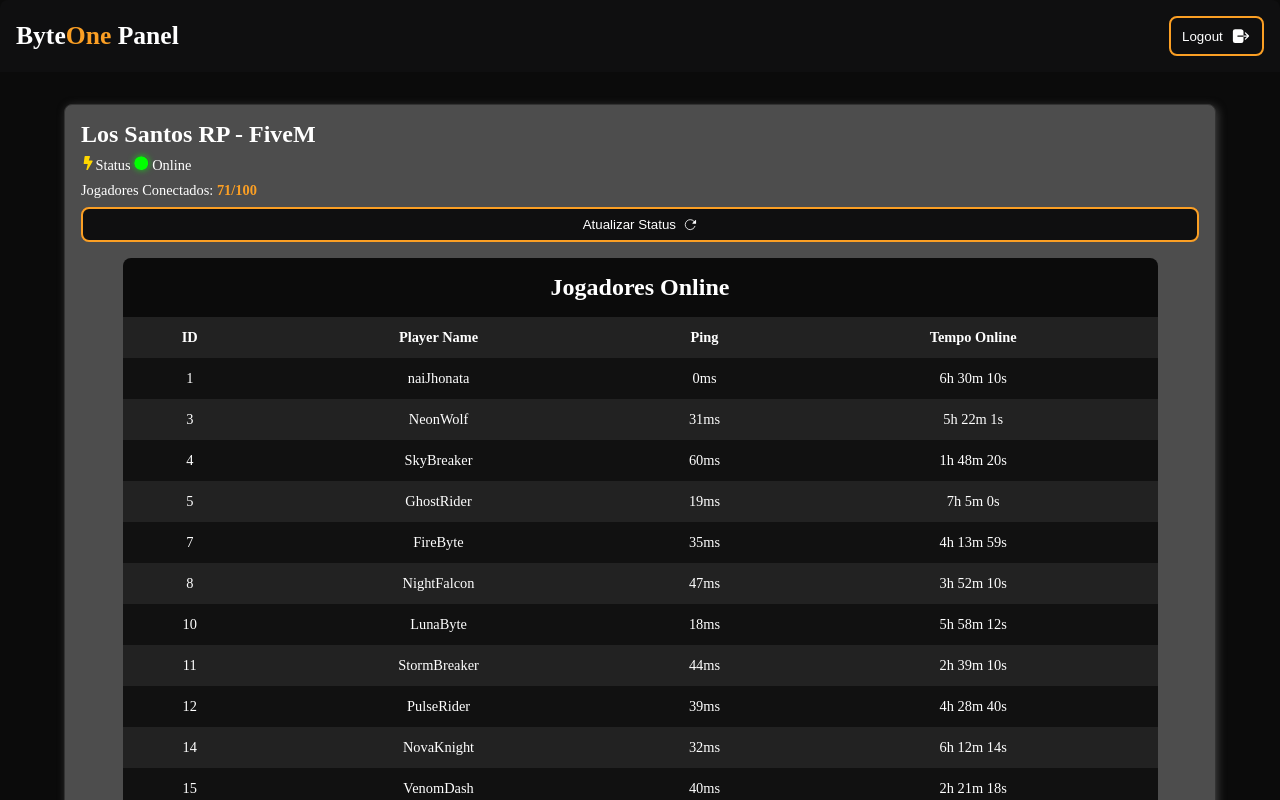
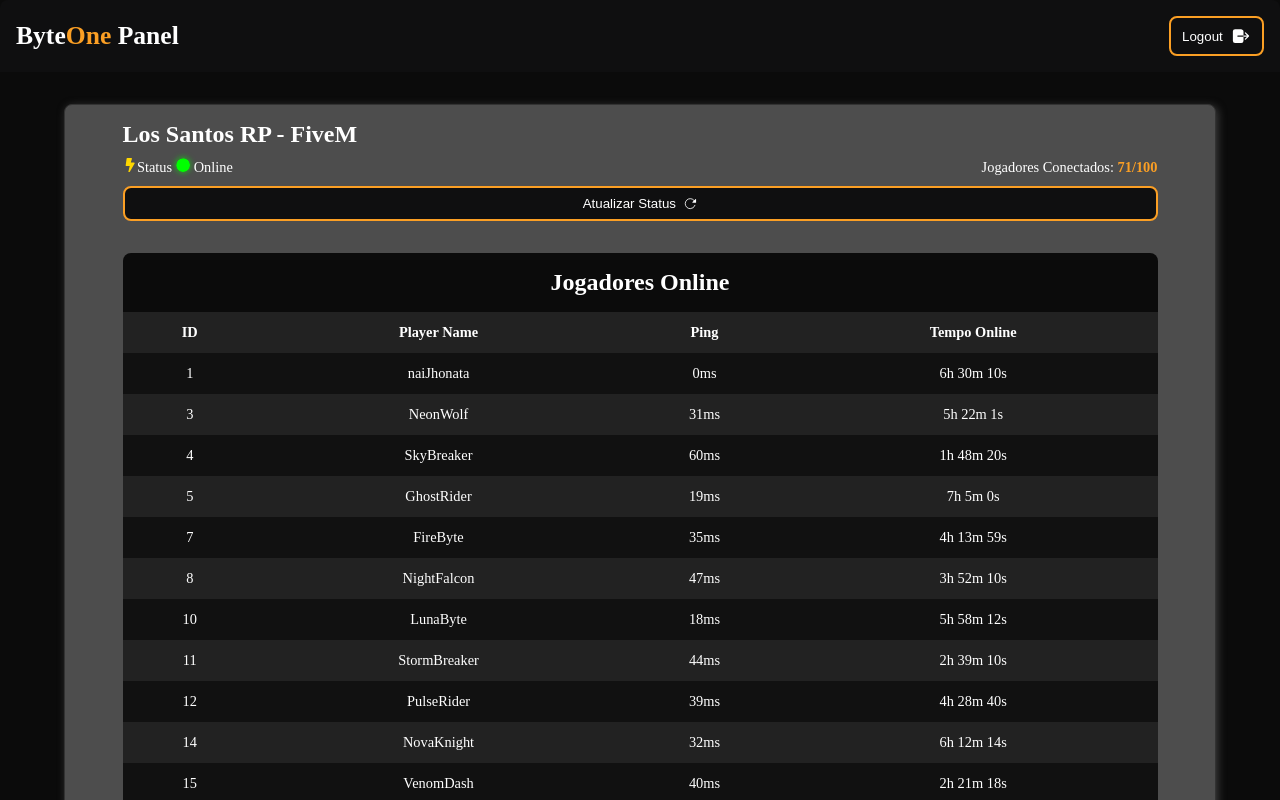
Before and after one commit to jNascimentoCW/byteone, a Next.js app: page / in a window 1280 px wide. Shown: the top 800 px of the page. Built offline with nearby package versions, Linux system fonts and the light colour scheme.

Commit message:
Debug styled-component do header para telas grandes

```diff
--- a/src/components/Server.jsx
+++ b/src/components/Server.jsx
@@ -7,8 +7,8 @@
 
 // Estilização do container do nome do servidor
 export const ServerNameContainer = styled.div`
-  width: 100%;
-  padding: 1rem 1rem 0 1rem;
+  width: 90%;
+  padding: 1rem 0;
   display: flex;
   flex-direction: column;
   justify-self: center;
@@ -21,6 +21,15 @@
   flex-direction: column;
   gap: 0.5rem;
   font-size: 0.9rem;
+`;
+
+export const Status = styled.div`
+  line-height: 1.4rem;
+
+  @media (min-width: 600px) {
+    display: flex;
+    justify-content: space-between;
+  }
 `;
 
 // Estilização do ícone de status online
@@ -53,6 +62,7 @@
     <ServerNameContainer>
       <h2>Los Santos RP - FiveM</h2>
       <StatusInfo>
+        <Status>
           <p>
             <FaBolt color="#FFD700" />
             Status{" "}
@@ -67,6 +77,7 @@
               {loading ? 0 : onlinePlayers.length}/{players.length}
             </Span>
           </p>
+        </Status>
 
         {/* Implementar um random para atualizar os dados só para demonstração */}
         <Button functionality={btnClickRefresh}>
```
Lines whose indentation alone changed are shown as unchanged.
